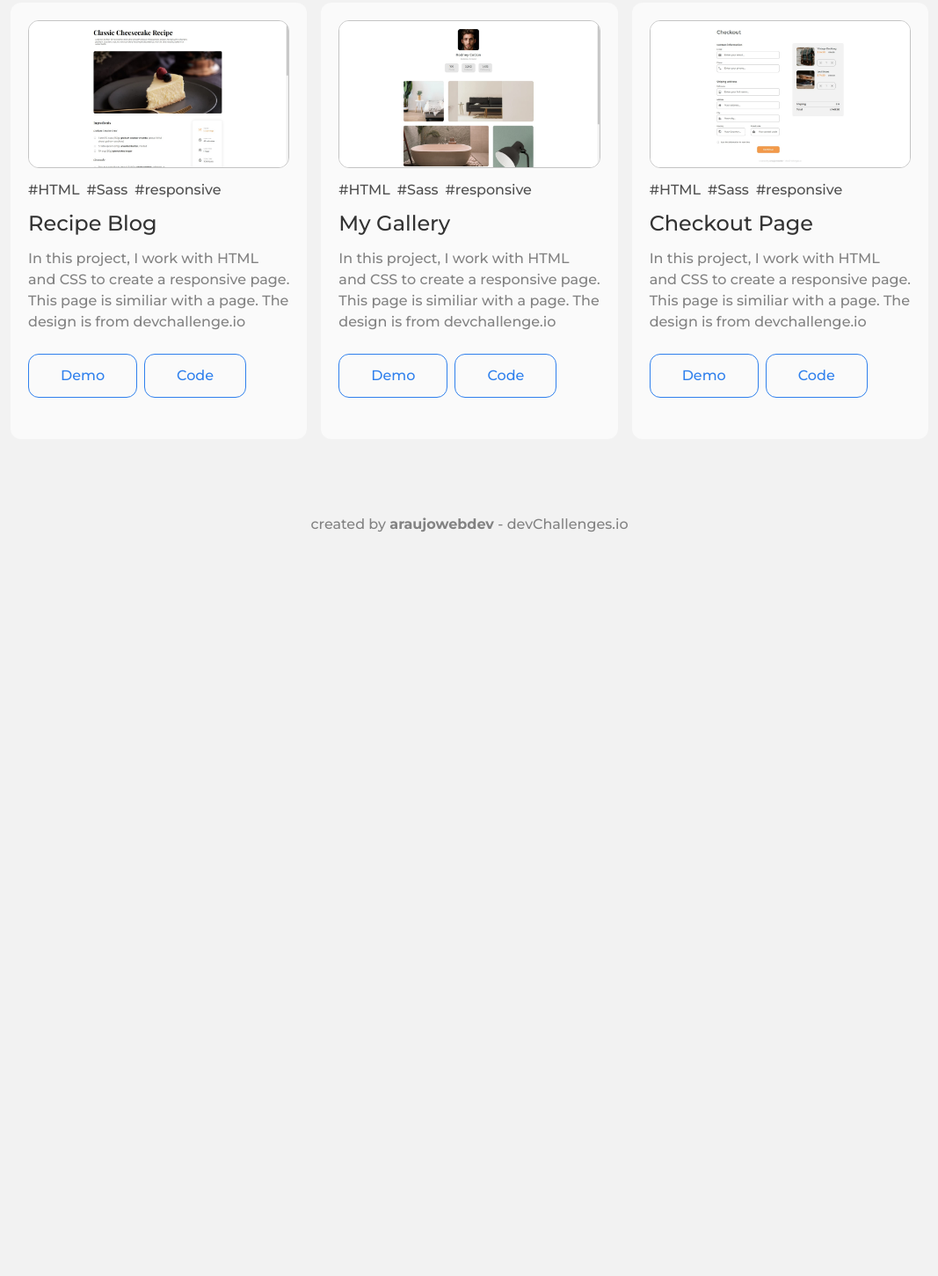
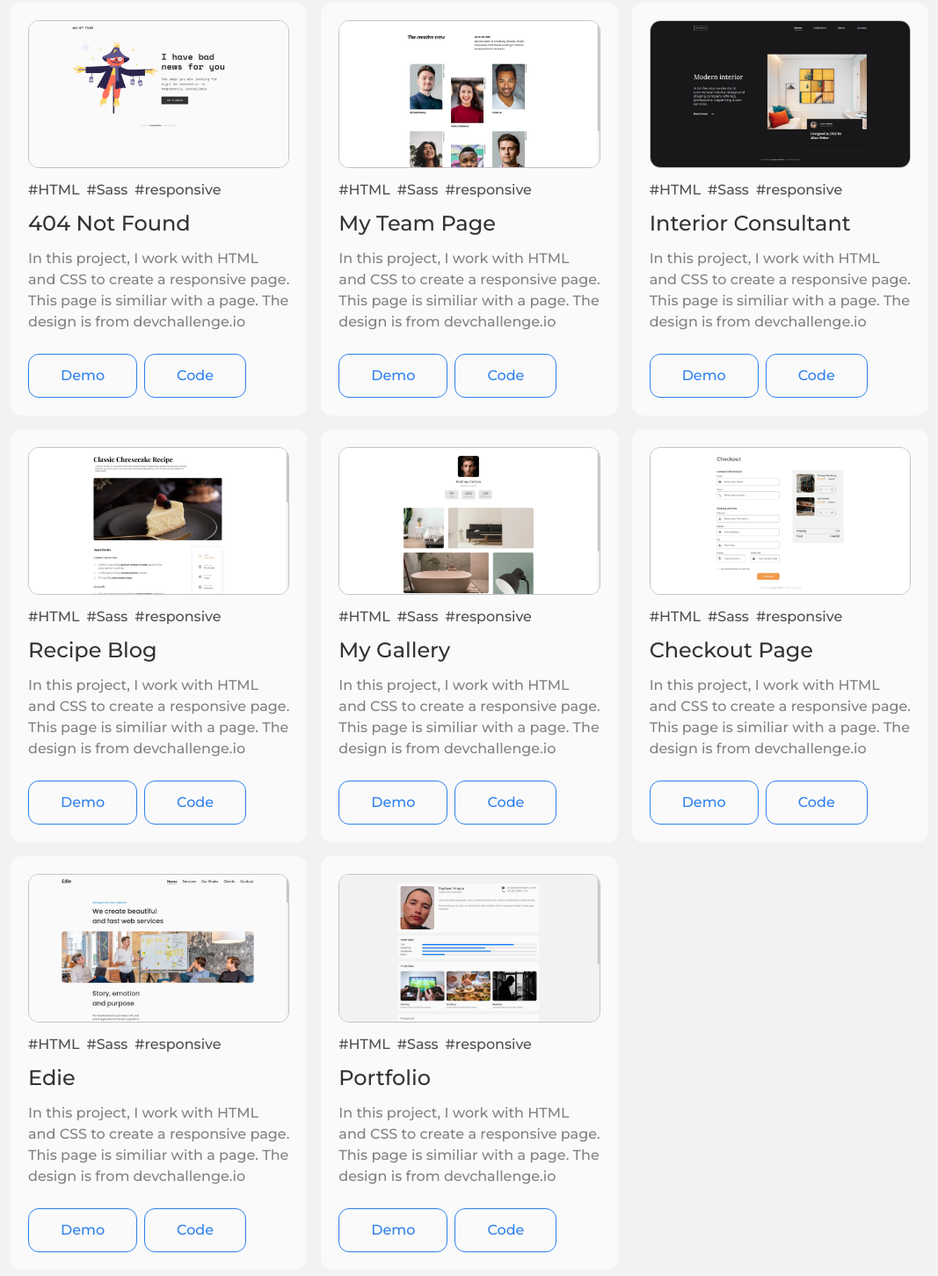
Before and after one commit to araujowebdev/devchallenges-portfolio, a website: page index.html in a window 1280 px wide. Shown: the part 1150-2600 px from the top of the page at 88% size, without its empty margins (106-1173 px from the left). Before the commit the page ends 1776 px from the top, so only its background shows below. Drawn offline with nearby package versions, Linux system fonts and the light colour scheme.

Commit message:
update projects

```diff
--- a/index.html
+++ b/index.html
@@ -129,8 +129,54 @@
       </div>
 
       <div class="projects__list">
-        <div class="projects__list-item responsive all">
-          <img src="./dist/assets/imgs/recipe-page.jpg" alt="Recipe Page">
+
+        <div class="projects__list-item all responsive">
+          <img src="./dist/assets/imgs/page-404notfound.jpg" alt="404 Not Found Page">
+          <div>
+            <span>#HTML</span>
+            <span>#Sass</span>
+            <span>#responsive</span>
+          </div>
+          <h4>404 Not Found</h4>
+          <p>In this project, I work with HTML and CSS to create a responsive page. This page is similiar with a page. The design is from devchallenge.io</p>
+          <div>
+            <a href="https://araujowebdev.github.io/404-Not-Found---devChallenges/" target="_blank">Demo</a>
+            <a href="https://github.com/araujowebdev/404-Not-Found---devChallenges" target="_blank">Code</a>
+          </div>
+        </div>
+
+        <div class="projects__list-item all responsive">
+          <img src="./dist/assets/imgs/page-myteam.jpg" alt="My Team Page">
+          <div>
+            <span>#HTML</span>
+            <span>#Sass</span>
+            <span>#responsive</span>
+          </div>
+          <h4>My Team Page</h4>
+          <p>In this project, I work with HTML and CSS to create a responsive page. This page is similiar with a page. The design is from devchallenge.io</p>
+          <div>
+            <a href="https://araujowebdev.github.io/My-Team-Page---devChallenges/" target="_blank">Demo</a>
+            <a href="https://github.com/araujowebdev/My-Team-Page---devChallenges" target="_blank">Code</a>
+          </div>
+        </div>
+
+        <div class="projects__list-item all responsive vanillajs">
+          <img src="./dist/assets/imgs/page-interior-consultant.jpg" alt="Interior Consultant Page">
+          <div>
+            <span>#HTML</span>
+            <span>#Sass</span>
+            <span>#responsive</span>
+          </div>
+          <h4>Interior Consultant</h4>
+          <p>In this project, I work with HTML and CSS to create a responsive page. This page is similiar with a page. The design is from devchallenge.io</p>
+          <div>
+            <a href="https://araujowebdev.github.io/Interior-Consultant---devChallenges/" target="_blank">Demo</a>
+            <a href="https://github.com/araujowebdev/Interior-Consultant---devChallenges" target="_blank">Code</a>
+          </div>
+        </div>
+
+        <div class="projects__list-item all responsive">
+          <img src="./dist/assets/imgs/page-recipe.jpg" alt="Recipe Page">
           <div>
             <span>#HTML</span>
             <span>#Sass</span>
@@ -143,8 +189,9 @@
             <a href="https://araujowebdev.github.io/Recipe-Page---devChallenges/" target="_blank">Code</a>
           </div>
         </div>
-        <div class="projects__list-item responsive all">
-          <img src="./dist/assets/imgs/my-gallery.jpg" alt="My Gallery Page">
+
+        <div class="projects__list-item all responsive">
+          <img src="./dist/assets/imgs/page-mygallery.jpg" alt="My Gallery Page">
           <div>
             <span>#HTML</span>
             <span>#Sass</span>
@@ -157,8 +204,9 @@
             <a href="https://github.com/araujowebdev/My-Gallery---devChallenges" target="_blank">Code</a>
           </div>
         </div>
-        <div class="projects__list-item vanillajs responsive all">
-          <img src="./dist/assets/imgs/checkout-page.jpg" alt="Checkout Page">
+
+        <div class="projects__list-item all responsive vanillajs">
+          <img src="./dist/assets/imgs/page-checkout.jpg" alt="Checkout Page">
           <div>
             <span>#HTML</span>
             <span>#Sass</span>
@@ -171,6 +219,38 @@
             <a href="https://github.com/araujowebdev/Checkout-Page---devChallenges" target="_blank">Code</a>
           </div>
         </div>
+
+        <div class="projects__list-item all responsive vanillajs">
+          <img src="./dist/assets/imgs/page-edie.jpg" alt="Edie Page">
+          <div>
+            <span>#HTML</span>
+            <span>#Sass</span>
+            <span>#responsive</span>
+          </div>
+          <h4>Edie</h4>
+          <p>In this project, I work with HTML and CSS to create a responsive page. This page is similiar with a page. The design is from devchallenge.io</p>
+          <div>
+            <a href="https://araujowebdev.github.io/Edie-homepage---devChallenges/" target="_blank">Demo</a>
+            <a href="https://github.com/araujowebdev/Edie-homepage---devChallenges" target="_blank">Code</a>
+          </div>
+        </div>
+
+        <div class="projects__list-item all responsive vanillajs">
+          <img src="./dist/assets/imgs/page-portfolio.jpg" alt="Portfolio Page">
+          <div>
+            <span>#HTML</span>
+            <span>#Sass</span>
+            <span>#responsive</span>
+          </div>
+          <h4>Portfolio</h4>
+          <p>In this project, I work with HTML and CSS to create a responsive page. This page is similiar with a page. The design is from devchallenge.io</p>
+          <div>
+            <a href="https://araujowebdev.github.io/Portfolio---devChallenges/" target="_blank">Demo</a>
+            <a href="https://github.com/araujowebdev/Portfolio---devChallenges" target="_blank">Code</a>
+          </div>
+        </div>
+
+
       </div>
     </section>
   </main>
```
Also changed, not shown: dist/assets/imgs/javascript.jpg (deleted), dist/assets/imgs/my-gallery.jpg (deleted), dist/assets/imgs/page-404notfound.jpg (added), dist/assets/imgs/page-checkout.jpg (renamed from dist/assets/imgs/checkout-page.jpg), dist/assets/imgs/page-edie.jpg (added), dist/assets/imgs/page-interior-consultant.jpg (added), dist/assets/imgs/page-mygallery.jpg (added), dist/assets/imgs/page-myteam.jpg (added), dist/assets/imgs/page-portfolio.jpg (added), dist/assets/imgs/page-recipe.jpg (renamed from dist/assets/imgs/recipe-page.jpg), dist/assets/imgs/react.jpg (deleted), dist/assets/imgs/ui-design.jpg (deleted).
